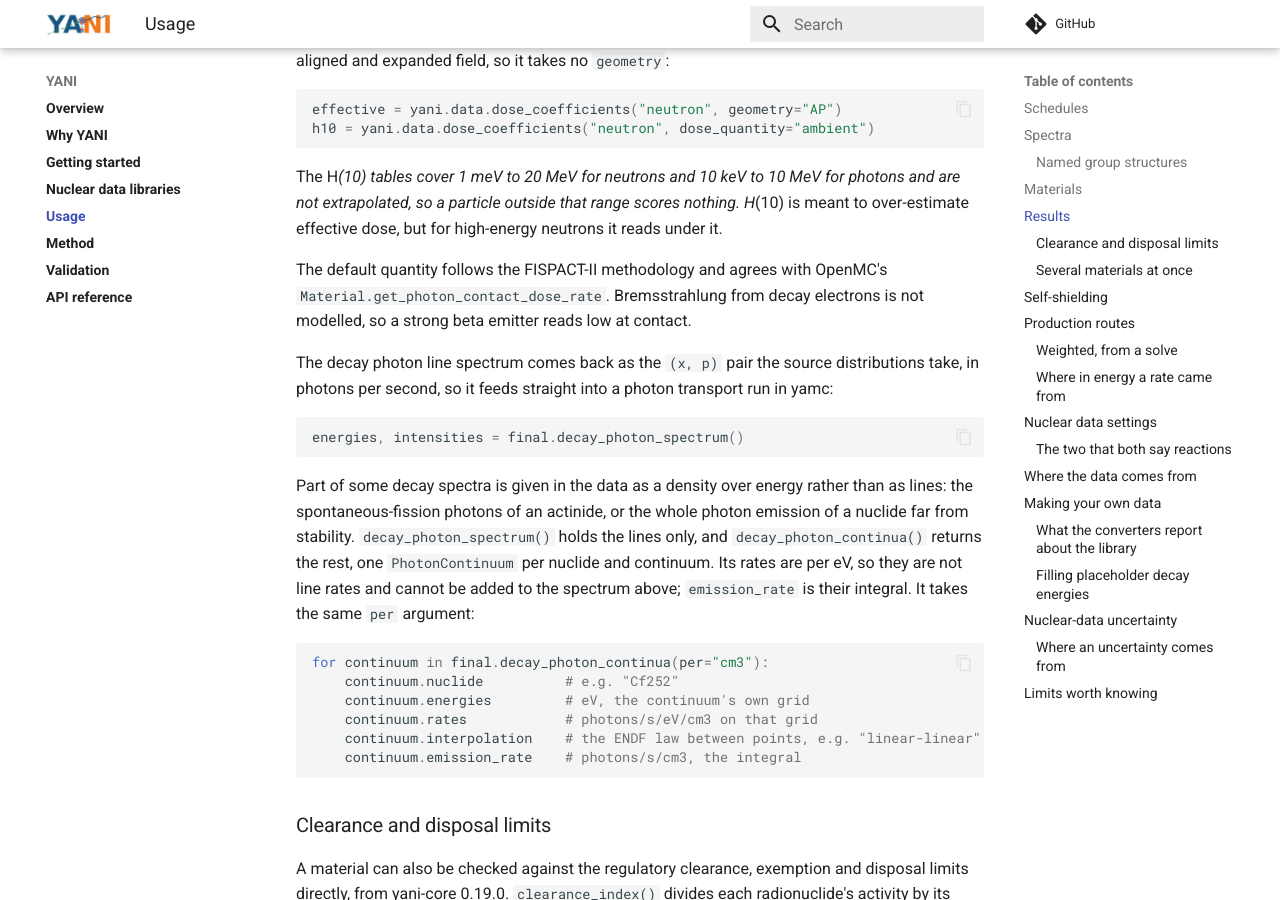
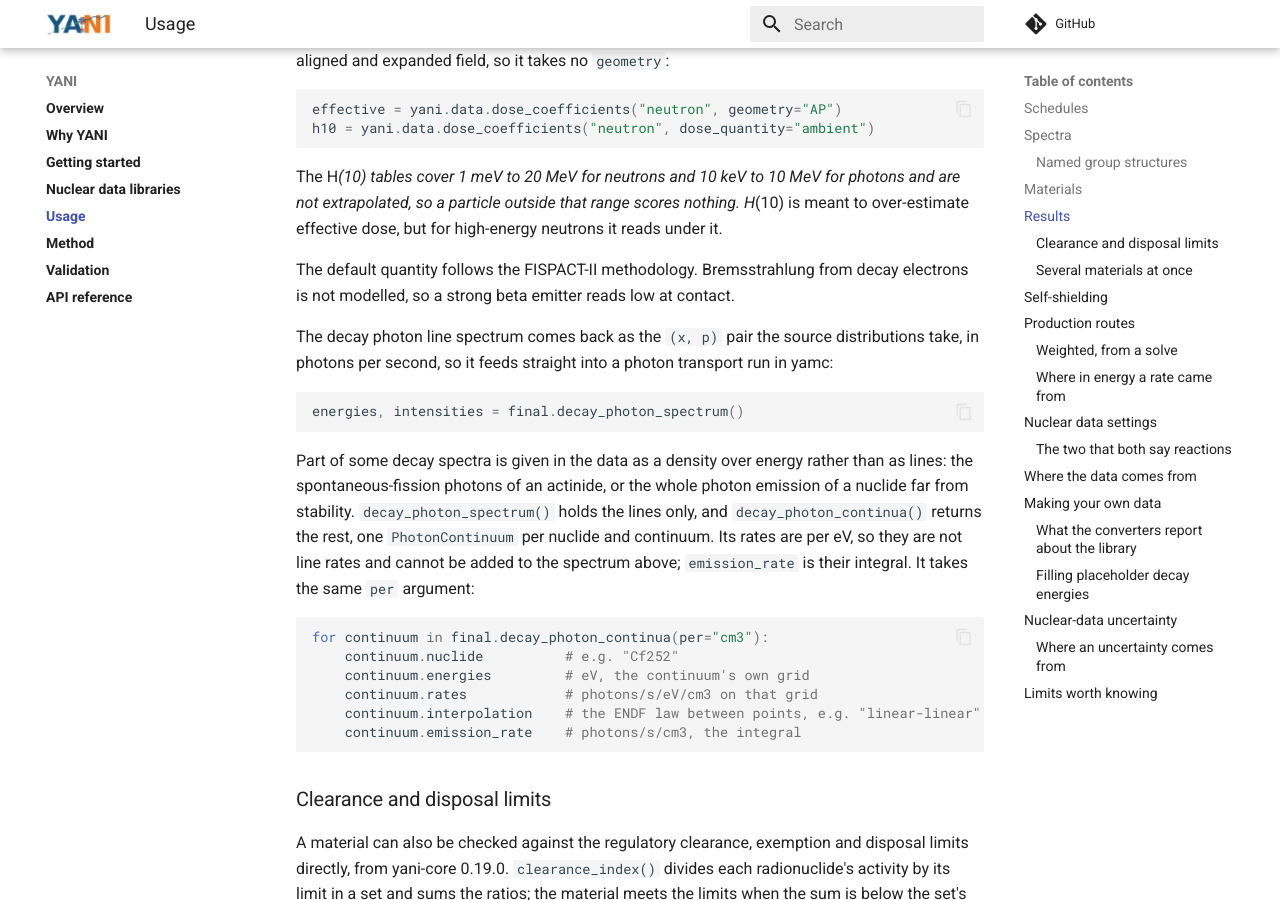
Before and after one commit to fusion-neutronics/yani, an MkDocs documentation site: the page built from docs/usage.md, in a window 1280 px wide and 900 px high, scrolled down 5585 px. Built offline with MkDocs 1.6.1 and Material for MkDocs 9.7.7, drawn with Linux system fonts in a browser that asks for light colours; comment, search, counter and statistics services are not loaded.

Commit message:
Drop the OpenMC comparison from the contact dose text
Say what the method follows and leave it there.

```diff
--- a/docs/usage.md
+++ b/docs/usage.md
@@ -272,9 +272,8 @@ photons and are not extrapolated, so a particle outside that range scores
 nothing. H*(10) is meant to over-estimate effective dose, but for high-energy
 neutrons it reads under it.
 
-The default quantity follows the FISPACT-II methodology and agrees with
-OpenMC's `Material.get_photon_contact_dose_rate`. Bremsstrahlung from decay
-electrons is not modelled, so a strong beta emitter reads low at contact.
+The default quantity follows the FISPACT-II methodology. Bremsstrahlung from
+decay electrons is not modelled, so a strong beta emitter reads low at contact.
 
 The decay photon line spectrum comes back as the `(x, p)` pair the source
 distributions take, in photons per second, so it feeds straight into a photon
```
Also changed, not shown: docs/method.md (+1 -2 lines).
